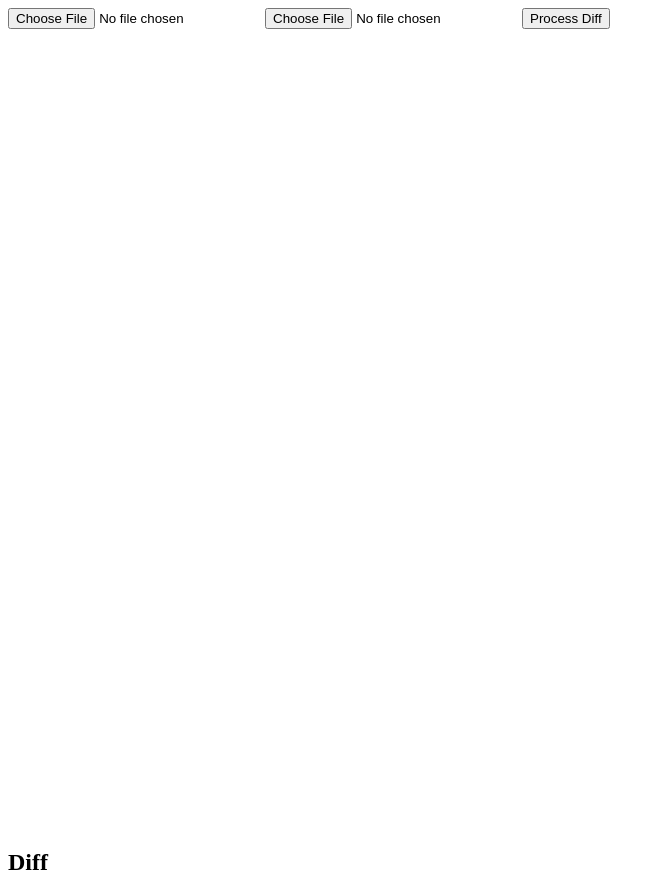
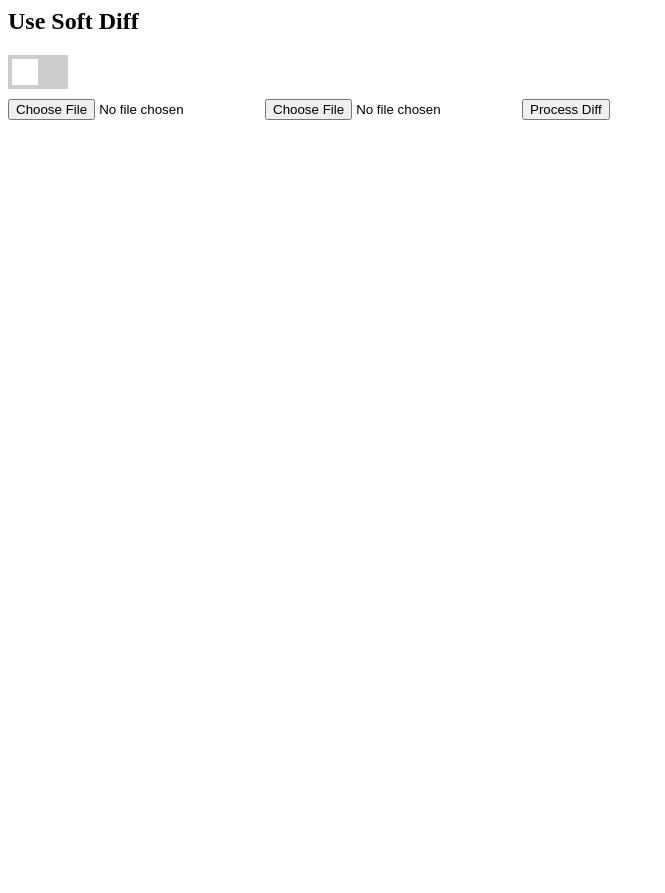
Before and after one commit to agupta1897/Diffpic, a plain HTML site: page index.html in a window 1280 px wide. Shown: the whole page, without its empty margins (0-665 px from the left). Drawn offline with Linux system fonts and the light colour scheme.

Commit message:
gradient

```diff
--- a/index.html
+++ b/index.html
@@ -1,18 +1,83 @@
 <html>
     <head>
         <title>Pic Diff</title>
+        <style>
+            .switch {
+                position: relative;
+                display: inline-block;
+                width: 60px;
+                height: 34px;
+            }
+
+            .switch input {display:none;}
+
+            .slider {
+                position: absolute;
+                cursor: pointer;
+                top: 0;
+                left: 0;
+                right: 0;
+                bottom: 0;
+                background-color: #ccc;
+                -webkit-transition: .4s;
+                transition: .4s;
+            }
+
+            .slider:before {
+                position: absolute;
+                content: "";
+                height: 26px;
+                width: 26px;
+                left: 4px;
+                bottom: 4px;
+                background-color: white;
+                -webkit-transition: .4s;
+                transition: .4s;
+            }
+
+            input:checked + .slider {
+                background-color: #2196F3;
+            }
+
+            input:focus + .slider {
+                box-shadow: 0 0 1px #2196F3;
+            }
+
+            input:checked + .slider:before {
+                -webkit-transform: translateX(26px);
+                -ms-transform: translateX(26px);
+                transform: translateX(26px);
+            }
+
+            /* Rounded sliders */
+            .slider.round {
+                border-radius: 34px;
+            }
+
+            .slider.round:before {
+                border-radius: 50%;
+            }
+        </style>
     </head>
     <body>
-        <input type="file" id="pic1Input">
-        <input type="file" id="pic2Input">
-        <button id="process-diff-btn">Process Diff</button>
+        <div>
+            <h2>Use Soft Diff</h2>
+            <label class="switch">
+                <input type="checkbox" id="soft-diff-slider">
+                <span class="slider"></span>
+            </label>
+        </div>
+        <div style="margin-top:10px">
+            <input type="file" id="pic1Input">
+            <input type="file" id="pic2Input">
+            <button id="process-diff-btn">Process Diff</button>
+        </div>
         <div>
             <canvas id="pic1" width=600 height=400></canvas>
         </div>
         <div>
             <canvas id="pic2" width=600 height=400></canvas>
         </div>
-        <h2>Diff</h2>
         <div>
             <canvas id="diffpic" width=600 height=400></canvas>
         </div>
--- a/js/picdiff.js
+++ b/js/picdiff.js
@@ -30,9 +30,14 @@ $(document).ready(function(){
         var data2 = pic2Data.data;
         for(var i = 0; i < data1.length; i += 4) {
             if (data1[i] != data2[i] || data1[i + 1] != data2[i + 1] || data1[i + 2] != data2[i + 2]){
-                data1[i] = 255     // red
+                var alpha = 255;
+                if ($("#soft-diff-slider")[0].checked){
+                    alpha = ((Math.abs(data1[i] - data2[i])+ Math.abs(data1[i + 1] - data2[i + 1])+ Math.abs(data1[i + 2] - data2[i + 2])) / 3);
+                }
+                data1[i] = 255;     // red
                 data1[i + 1] = 0; // green]
                 data1[i + 2] = 0; // blue
+                data1[i + 3] = alpha;
             }
             else {
                 data1[i+3] = 0;
```
Also changed, not shown: evil - Copy - Copy 2.png (added).
